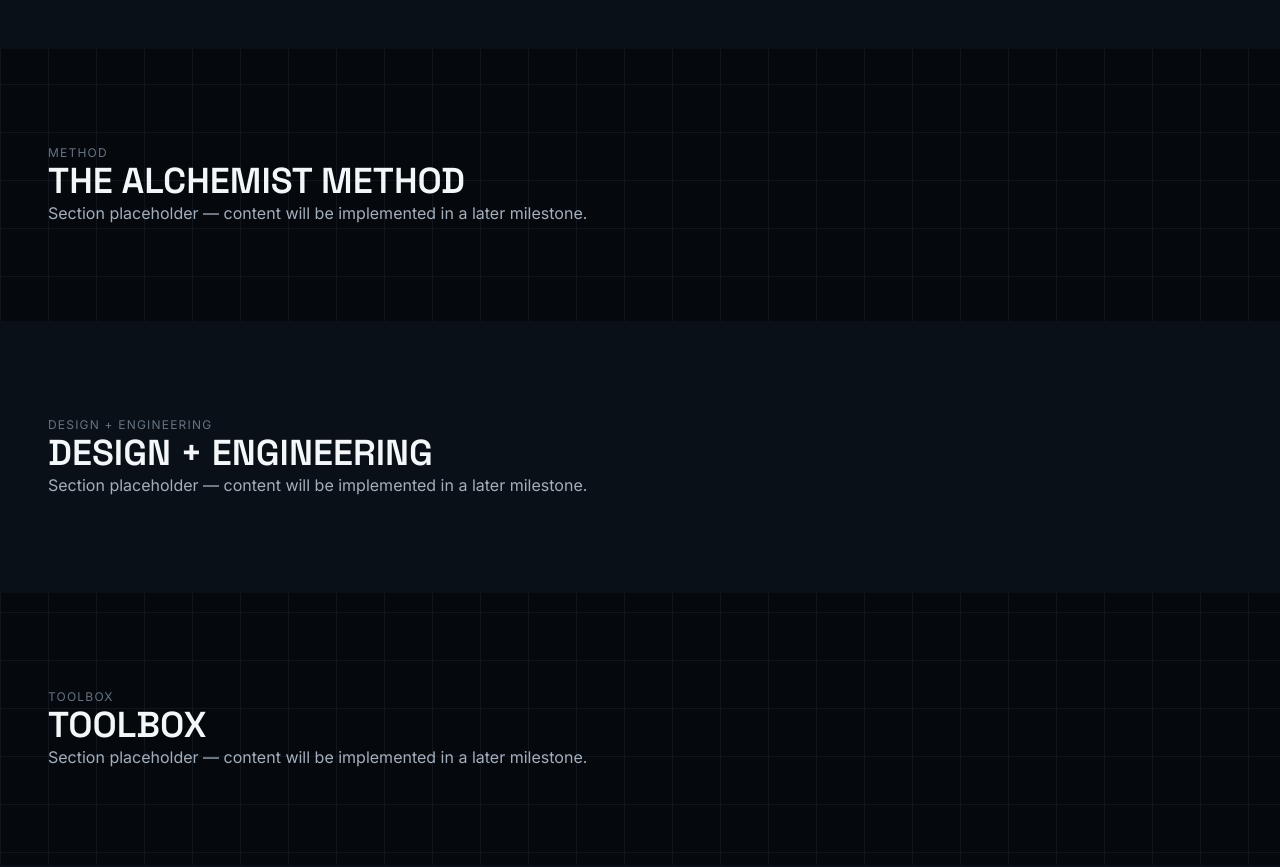
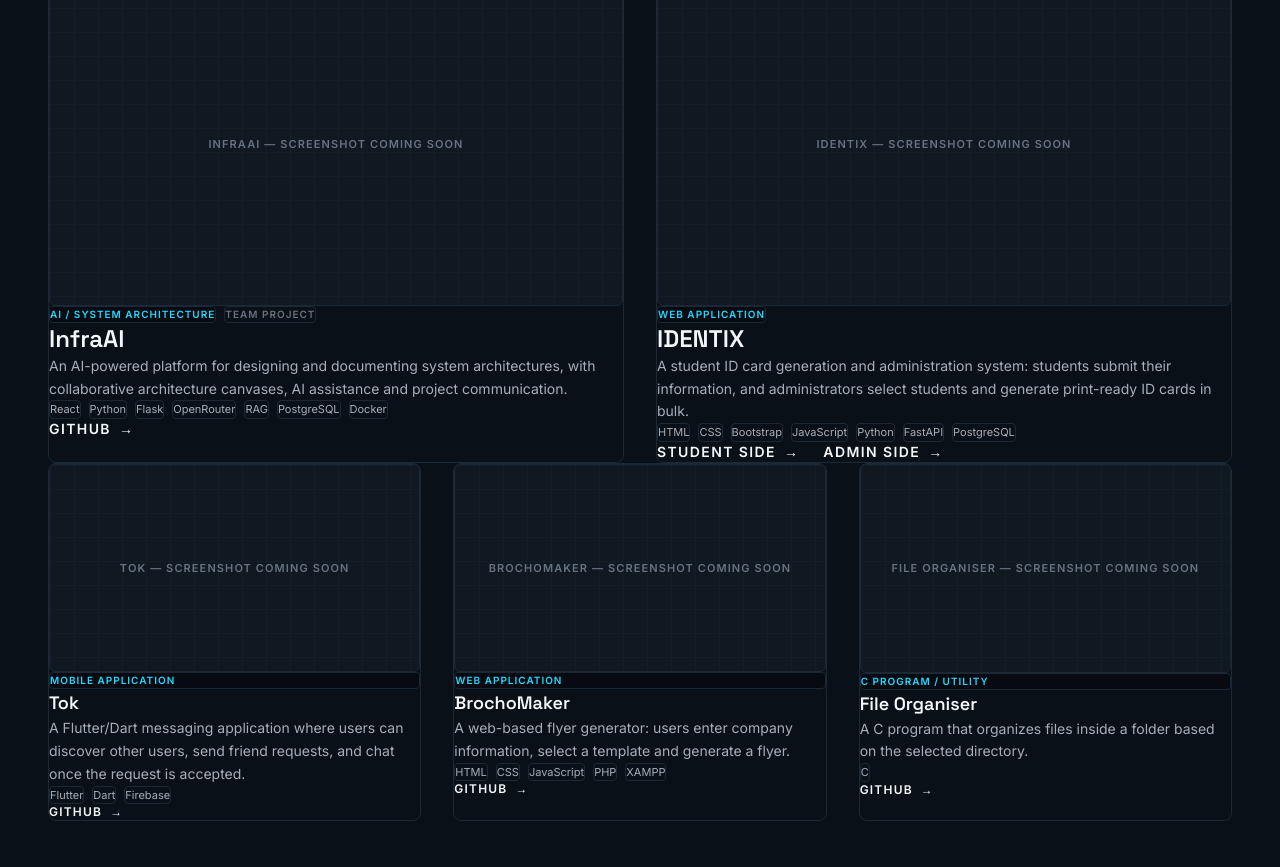
Before and after one commit to Ahmedsalim90/the_alchemist, a React (Vite) app: page / in a window 1280 px wide. Shown: the part 1020-1887 px from the top of the page. Built offline with nearby package versions, Linux system fonts and the light colour scheme.

Commit message:
my work section have been implemented

```diff
--- /dev/null
+++ b/src/components/work/CategoryBadge.jsx
@@ -0,0 +1,9 @@
+function CategoryBadge({ children }) {
+  return (
+    <span className="inline-block rounded border border-border bg-background/60 px-2.5 py-1 text-[10px] font-semibold uppercase tracking-widest text-accent">
+      {children}
+    </span>
+  )
+}
+
+export default CategoryBadge
--- /dev/null
+++ b/src/components/work/FeaturedProjectCard.jsx
@@ -0,0 +1,72 @@
+import Reveal from '../ui/Reveal'
+import ProjectImage from './ProjectImage'
+import CategoryBadge from './CategoryBadge'
+
+function FeaturedProjectCard({ project, delay = 0 }) {
+  return (
+    <Reveal delay={delay} className="group">
+      <article className="flex h-full flex-col overflow-hidden rounded-lg border border-border bg-surface transition-colors duration-200 hover:border-accent/60">
+        <div className="p-3">
+          <div className="transition-transform duration-300 group-hover:scale-[1.015]">
+            <ProjectImage
+              label={project.title}
+              alt={`${project.title} project preview`}
+            />
+          </div>
+        </div>
+
+        <div className="flex flex-1 flex-col px-6 pb-6">
+          <div className="flex flex-wrap items-center gap-2">
+            <CategoryBadge>{project.category}</CategoryBadge>
+            {project.teamProject && (
+              <span className="rounded border border-border px-2.5 py-1 text-[10px] font-semibold uppercase tracking-widest text-foreground-muted">
+                Team Project
+              </span>
+            )}
+          </div>
+
+          <h3 className="mt-4 font-display text-2xl font-bold text-foreground">
+            {project.title}
+          </h3>
+
+          <p className="mt-3 text-sm leading-relaxed text-foreground-secondary">
+            {project.description}
+          </p>
+
+          {project.tech.length > 0 && (
+            <ul className="mt-4 flex flex-wrap gap-2">
+              {project.tech.map((tech) => (
+                <li
+                  key={tech}
+                  className="rounded border border-border px-2 py-1 text-[11px] text-foreground-secondary"
+                >
+                  {tech}
+                </li>
+              ))}
+            </ul>
+          )}
+
+          <div className="mt-6 flex flex-wrap gap-x-6 gap-y-2">
+            {project.links.map((link) => (
+
+              <a
+              key={link.href}
+                href={link.href}
+                target="_blank"
+                rel="noreferrer"
+                className="group/link inline-flex items-center gap-2 text-sm font-semibold uppercase tracking-widest text-foreground transition-colors hover:text-accent"
+              >
+                {link.label}
+                <span className="inline-block transition-transform duration-200 group-hover/link:translate-x-1">
+                  →
+                </span>
+              </a>
+            ))}
+          </div>
+        </div>
+      </article>
+    </Reveal>
+  )
+}
+
+export default FeaturedProjectCard
--- /dev/null
+++ b/src/components/work/ProjectCard.jsx
@@ -0,0 +1,64 @@
+import Reveal from '../ui/Reveal'
+import ProjectImage from './ProjectImage'
+import CategoryBadge from './CategoryBadge'
+
+function ProjectCard({ project, delay = 0 }) {
+  const link = project.links[0]
+
+  return (
+    <Reveal delay={delay} className="group">
+      <article className="flex h-full flex-col overflow-hidden rounded-lg border border-border bg-surface transition-colors duration-200 hover:border-accent/60">
+        <div className="p-3">
+          <div className="transition-transform duration-300 group-hover:scale-[1.015]">
+            <ProjectImage
+              label={project.title}
+              alt={`${project.title} project preview`}
+            />
+          </div>
+        </div>
+
+        <div className="flex flex-1 flex-col px-5 pb-5">
+          <CategoryBadge>{project.category}</CategoryBadge>
+
+          <h3 className="mt-3 font-display text-lg font-bold text-foreground">
+            {project.title}
+          </h3>
+
+          <p className="mt-2 text-sm leading-relaxed text-foreground-secondary">
+            {project.description}
+          </p>
+
+          {project.tech.length > 0 && (
+            <ul className="mt-4 flex flex-wrap gap-2">
+              {project.tech.map((tech) => (
+                <li
+                  key={tech}
+                  className="rounded border border-border px-2 py-0.5 text-[11px] text-foreground-secondary"
+                >
+                  {tech}
+                </li>
+              ))}
+            </ul>
+          )}
+
+          {link && (
+
+            <a
+            href={link.href}
+              target="_blank"
+              rel="noreferrer"
+              className="group/link mt-5 inline-flex items-center gap-2 text-xs font-semibold uppercase tracking-widest text-foreground transition-colors hover:text-accent"
+            >
+              {link.label}
+              <span className="inline-block transition-transform duration-200 group-hover/link:translate-x-1">
+                →
+              </span>
+            </a>
+          )}
+        </div>
+      </article>
+    </Reveal>
+  )
+}
+
+export default ProjectCard
--- /dev/null
+++ b/src/components/work/ProjectImage.jsx
@@ -0,0 +1,16 @@
+function ProjectImage({ label, alt }) {
+  return (
+    <div
+      role="img"
+      aria-label={alt}
+      className="relative flex aspect-video w-full items-center justify-center overflow-hidden rounded-md border border-border bg-elevated"
+    >
+      <div className="pointer-events-none absolute inset-0 opacity-40 [background-image:linear-gradient(to_right,var(--border-color)_1px,transparent_1px),linear-gradient(to_bottom,var(--border-color)_1px,transparent_1px)] [background-size:24px_24px]" />
+      <p className="relative text-[11px] font-semibold uppercase tracking-widest text-foreground-muted">
+        {label} — screenshot coming soon
+      </p>
+    </div>
+  )
+}
+
+export default ProjectImage
--- /dev/null
+++ b/src/data/projects.js
@@ -0,0 +1,60 @@
+export const projects = [
+  {
+    id: 'infraai',
+    title: 'InfraAI',
+    category: 'AI / System Architecture',
+    teamProject: true,
+    description:
+      'An AI-powered platform for designing and documenting system architectures, with collaborative architecture canvases, AI assistance and project communication.',
+    tech: ['React', 'Python', 'Flask', 'OpenRouter', 'RAG', 'PostgreSQL', 'Docker'],
+    featured: true,
+    links: [{ label: 'GitHub', href: 'https://github.com/Ahmedsalim90/infraAI' }],
+  },
+    {
+    id: 'identix',
+    title: 'IDENTIX',
+    category: 'Web Application',
+    teamProject: false,
+    description:
+      'A student ID card generation and administration system: students submit their information, and administrators select students and generate print-ready ID cards in bulk.',
+    tech: ['HTML', 'CSS', 'Bootstrap', 'JavaScript', 'Python', 'FastAPI', 'PostgreSQL'],
+    featured: true,
+    links: [
+      { label: 'Student side', href: 'https://github.com/Ahmedsalim90/Student-IDentix' },
+      { label: 'Admin side', href: 'https://github.com/Ahmedsalim90/Identixadmin' },
+    ],
+  },
+   {
+    id: 'tok',
+    title: 'Tok',
+    category: 'Mobile Application',
+    teamProject: false,
+    description:
+      'A Flutter/Dart messaging application where users can discover other users, send friend requests, and chat once the request is accepted.',
+    tech: ['Flutter', 'Dart', 'Firebase'],
+    featured: false,
+    links: [{ label: 'GitHub', href: 'https://github.com/Ahmedsalim90/Tok' }],
+  },
+  {
+    id: 'brochomaker',
+    title: 'BrochoMaker',
+    category: 'Web Application',
+    teamProject: false,
+    description:
+      'A web-based flyer generator: users enter company information, select a template and generate a flyer.',
+    tech: ['HTML', 'CSS', 'JavaScript', 'PHP', 'XAMPP'],
+    featured: false,
+    links: [{ label: 'GitHub', href: 'https://github.com/Ahmedsalim90/BrochoMaker' }],
+  },
+  {
+    id: 'file-organiser',
+    title: 'File Organiser',
+    category: 'C Program / Utility',
+    teamProject: false,
+    description:
+      'A C program that organizes files inside a folder based on the selected directory.',
+    tech: ['C'],
+    featured: false,
+    links: [{ label: 'GitHub', href: 'https://github.com/Ahmedsalim90/File_organiser.c' }],
+  },
+]
--- a/src/sections/SelectedWork.jsx
+++ b/src/sections/SelectedWork.jsx
@@ -1,10 +1,46 @@
 import Section from '../components/layout/Section'
-import PlaceholderContent from '../components/layout/PlaceholderContent'
+import Reveal from '../components/ui/Reveal'
+import FeaturedProjectCard from '../components/work/FeaturedProjectCard'
+import ProjectCard from '../components/work/ProjectCard'
+import { projects } from '../data/projects'
 
 function SelectedWork() {
+  const featured = projects.filter((p) => p.featured)
+  const secondary = projects.filter((p) => !p.featured)
+
   return (
     <Section id="work" surface="surface">
-      <PlaceholderContent label="Work" title="SELECTED WORK" />
+      <div className="flex flex-col justify-between gap-6 md:flex-row md:items-end">
+        <Reveal direction="down">
+          <p className="flex items-center gap-3 text-xs uppercase tracking-widest text-foreground-muted">
+            <span className="h-px w-8 bg-accent" aria-hidden="true" />
+            Selected Work
+          </p>
+          <h2 className="mt-4 max-w-2xl font-display text-3xl font-bold leading-tight text-foreground sm:text-4xl">
+            Projects built to solve real problems.
+          </h2>
+          <p className="mt-4 max-w-xl text-base text-foreground-secondary">
+            A selection of web, mobile, backend and AI-powered projects built
+            while learning, experimenting and solving real problems.
+          </p>
+        </Reveal>
+      </div>
+
+              <div className="mt-12 grid gap-8 md:grid-cols-2 lg:mt-16">
+        {featured.map((project, index) => (
+          <FeaturedProjectCard
+            key={project.id}
+            project={project}
+            delay={index * 80}
+          />
+        ))}
+      </div>
+
+      <div className="mt-16 grid gap-8 sm:grid-cols-2 lg:mt-20 lg:grid-cols-3">
+        {secondary.map((project, index) => (
+          <ProjectCard key={project.id} project={project} delay={index * 80} />
+        ))}
+      </div>
     </Section>
   )
 }
```
